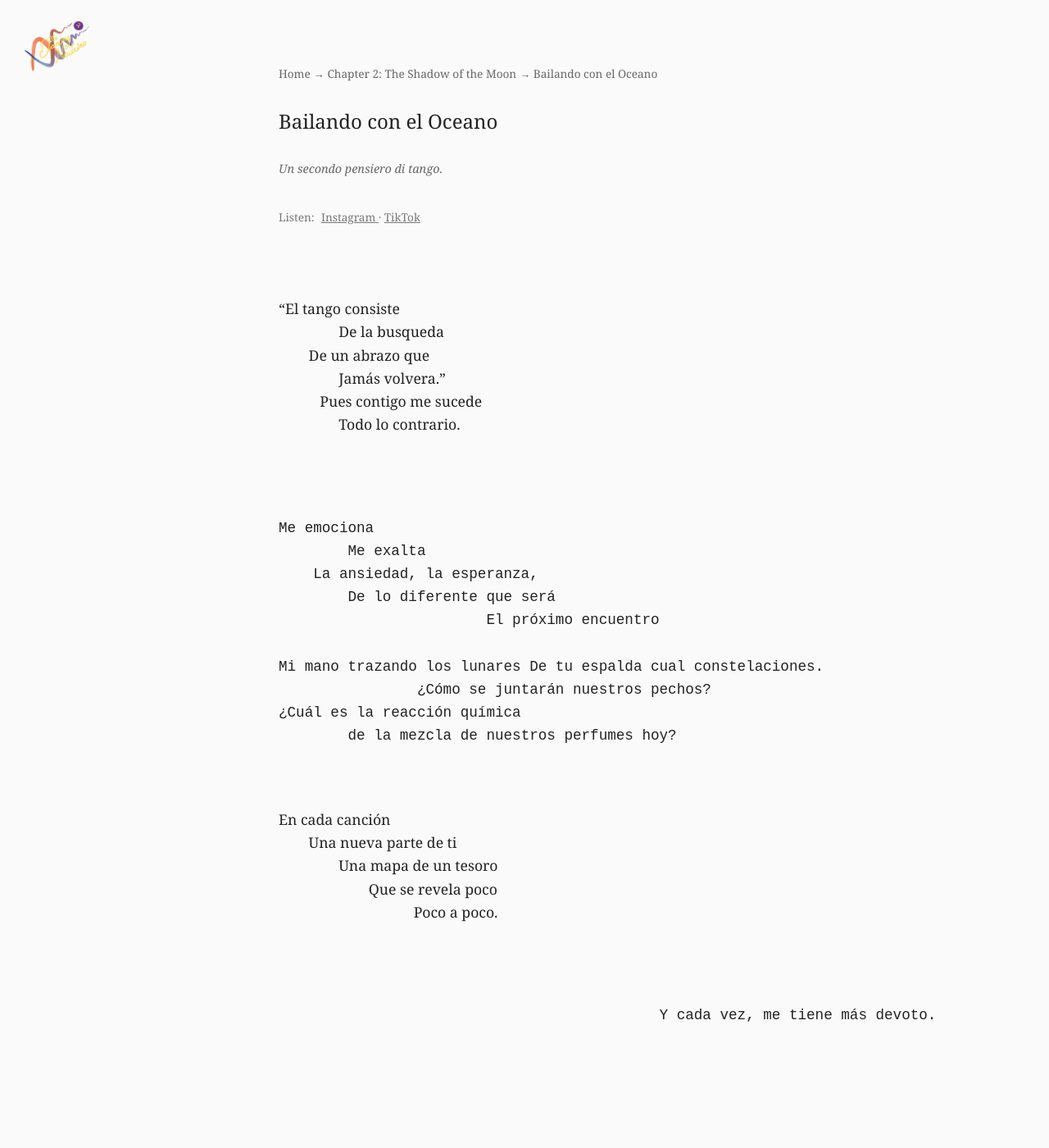
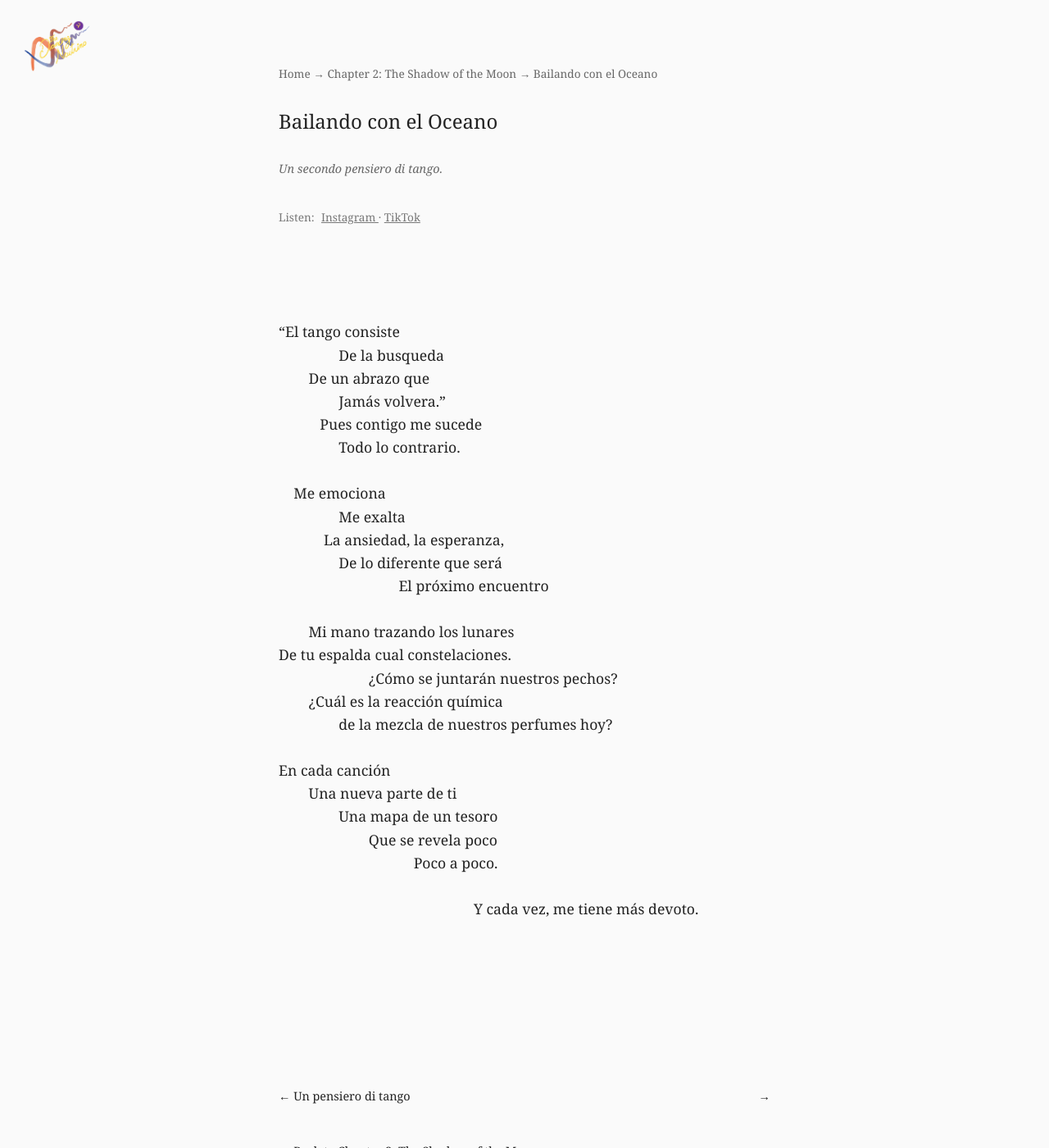
Before and after one commit to thedancingneutrino/thedancingneutrino.github.io, a Jekyll site: the page built from _poems/2_Bailando_con_el_Oceano.md, in a window 1280 px wide and 1400 px high. Shown: the whole window at 82% size. Built offline with Jekyll 4.4.1, drawn with Linux system fonts in a browser that asks for light colours.

Commit message:
git commit

```diff
--- a/_poems/2_Bailando_con_el_Oceano.md
+++ b/_poems/2_Bailando_con_el_Oceano.md
@@ -8,6 +8,7 @@ tiktok: https://www.tiktok.com/@thedancingneutrino/video/7599986623794760982
 instagram: https://www.instagram.com/p/DOT7eipjIIp/
 ---
 
+<div class="poem-content">
 “El tango consiste
 		De la busqueda
 	De un abrazo que
@@ -15,7 +16,7 @@ instagram: https://www.instagram.com/p/DOT7eipjIIp/
 	   Pues contigo me sucede
 		Todo lo contrario.
 
-	Me emociona
+    Me emociona
 		Me exalta
 	    La ansiedad, la esperanza,
 		De lo diferente que será
@@ -34,3 +35,5 @@ En cada canción
 				    Poco a poco.
 
 		                                    Y cada vez, me tiene más devoto.
+
+</div>
```
